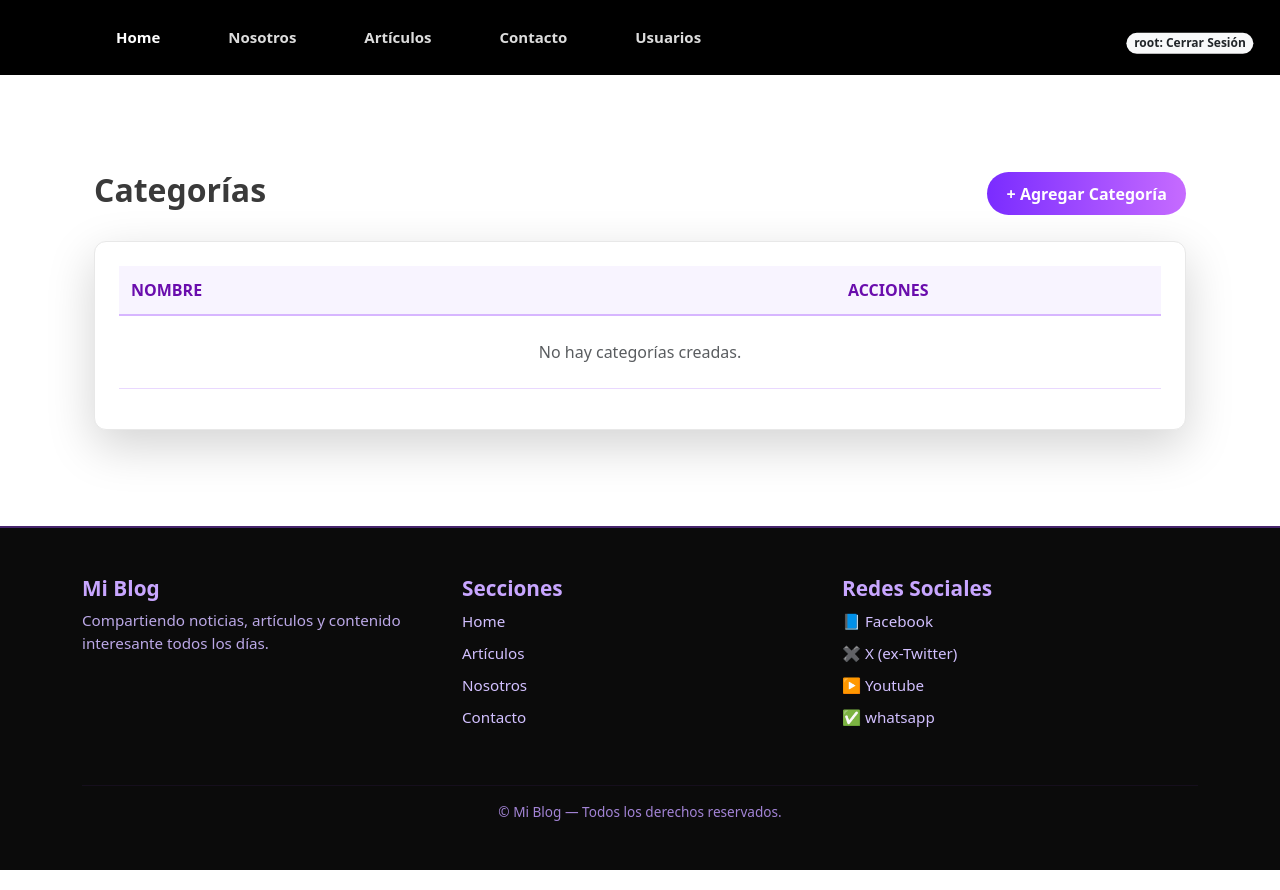
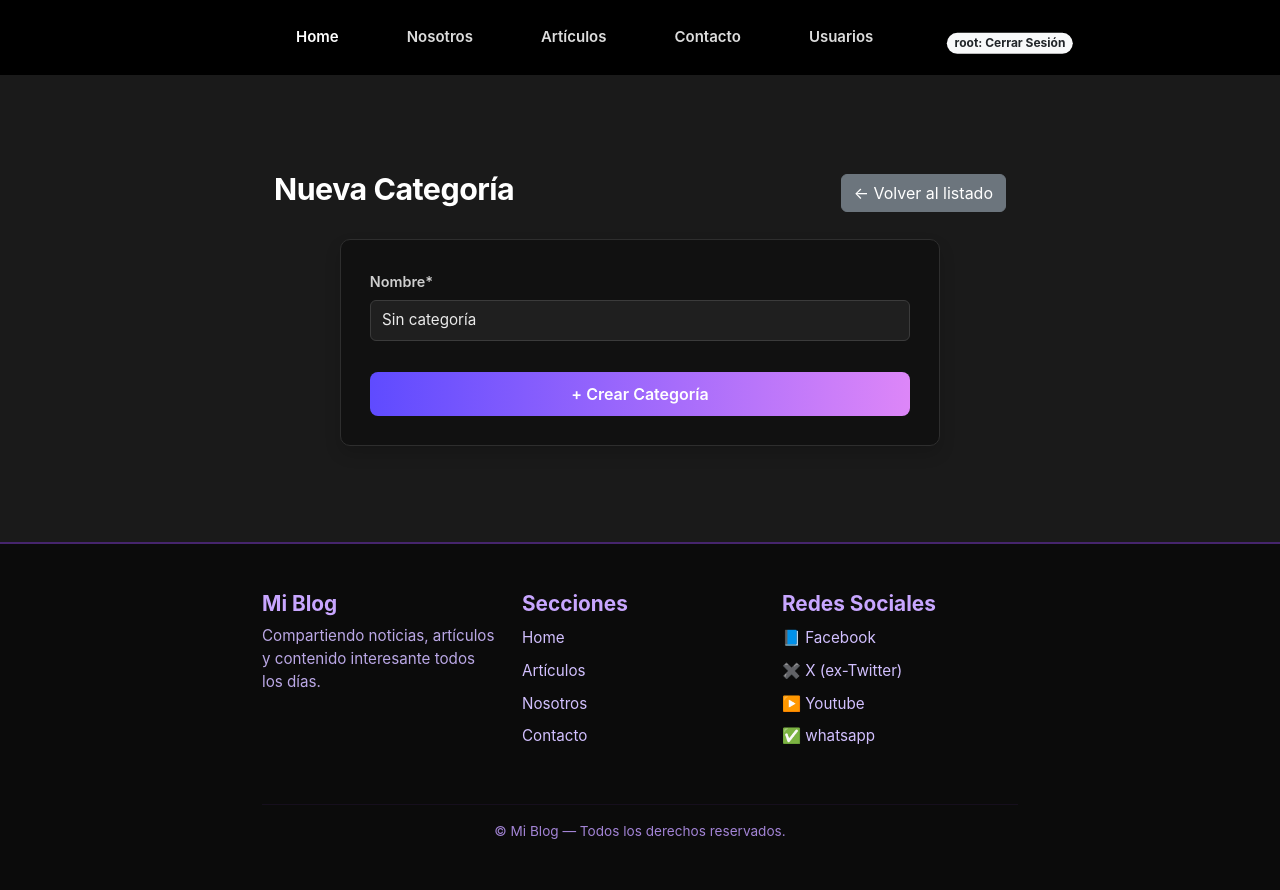
Before and after one commit to Soledad1988/Blog-Python-Django, a Django app: page /articulos/articulo/categoria in a window 1280 px wide. Run offline with Django 5.2, Linux system fonts and the light colour scheme; a user stored in the database is signed in; some libraries are stand-ins or nearby versions.

Commit message:
Creación de artículos y categorías

```diff
--- a/templates/articulo/crearCategoria.html
+++ b/templates/articulo/crearCategoria.html
@@ -1,64 +1,37 @@
 {% extends 'home.html' %}
+{% load crispy_forms_tags %}
 {% load static %}
-{% load colaborador_tags %}
 
-{% block title %}Categorías | Blog{% endblock %}
+{% block title %}Crear Categoría | Blog{% endblock %}
 
 {% block extra_css %}
-<link rel="stylesheet" href="{% static 'css/categorias.css' %}?v=10">
+<link rel="stylesheet" href="{% static 'css/articulosForm.css' %}">
 {% endblock %}
 
 {% block hero_section %}{% endblock %}
 
 {% block content %}
+
 <section class="container py-5">
 
     <div class="d-flex justify-content-between align-items-center mb-4">
-        <h1 class="titulo-pagina">Categorías</h1>
-        {% if user.is_superuser or request.user|has_group:"Colaborador"  %}
-        <a href="{% url 'apps.articulo:crearCategoria' %}" class="btn btn-gradient">
-            + Agregar Categoría
+        <h1>Nueva Categoría</h1>
+        <a href="{% url 'apps.articulo:listCategoria' %}" class="btn btn-secondary">
+            ← Volver al listado
         </a>
-         {% endif %}
     </div>
 
-    <div class="tabla-card shadow-lg">
-        <div class="table-responsive">
-            <table class="table table-hover align-middle tabla-estilada">
-                <thead>
-                    <tr>
-                        <th>Nombre</th>
-                        <th class="text-center">Acciones</th>
-                    </tr>
-                </thead>
+    <div class="card shadow p-4" style="max-width: 600px; margin: auto;">
+        <form method="post">
+            {% csrf_token %}
+            {{ form|crispy }}
 
-                <tbody>
-                    {% for categoria in categorias %}
-                    <tr>
-                        <td class="fw-semibold texto-categoria">{{ categoria.nombre|capfirst }}</td>
-                        <td class="text-center acciones-columna">
-
-                            <a href="{% url 'apps.articulo:articulosPorCategoria' pk=categoria.pk %}"
-                               class="btn btn-sm btn-outline-light me-2">
-                                📄 Ver artículos
-                            </a>
-                            {% if user.is_superuser or request.user|has_group:"Colaborador"  %}
-                            <button class="btn btn-sm btn-outline-danger eliminar-categoria-btn"
-                                data-url="{% url 'apps.articulo:eliminarCategoria' pk=categoria.pk %}">
-                                🗑 Eliminar
-                            </button>
-                             {% endif %}
-                        </td>
-                    </tr>
-                    {% empty %}
-                    <tr>
-                        <td colspan="2" class="text-center py-4 text-muted">No hay categorías creadas.</td>
-                    </tr>
-                    {% endfor %}
-                </tbody>
-            </table>
-        </div>
+            <button type="submit" class="btn btn-primary w-100 mt-3">
+                + Crear Categoría
+            </button>
+        </form>
     </div>
 
 </section>
+
 {% endblock %}
```
Also changed, not shown: apps/articulo/urls.py (line endings or trailing spaces), db.sqlite3, media/media/Captura_de_pantalla_2025-12-05_192830.png (added), media/media/Captura_de_pantalla_2025-12-05_193631.png (added), media/media/Captura_de_pantalla_2025-12-06_092112.png (added), media/media/Captura_de_pantalla_2025-12-06_092159.png (added).
